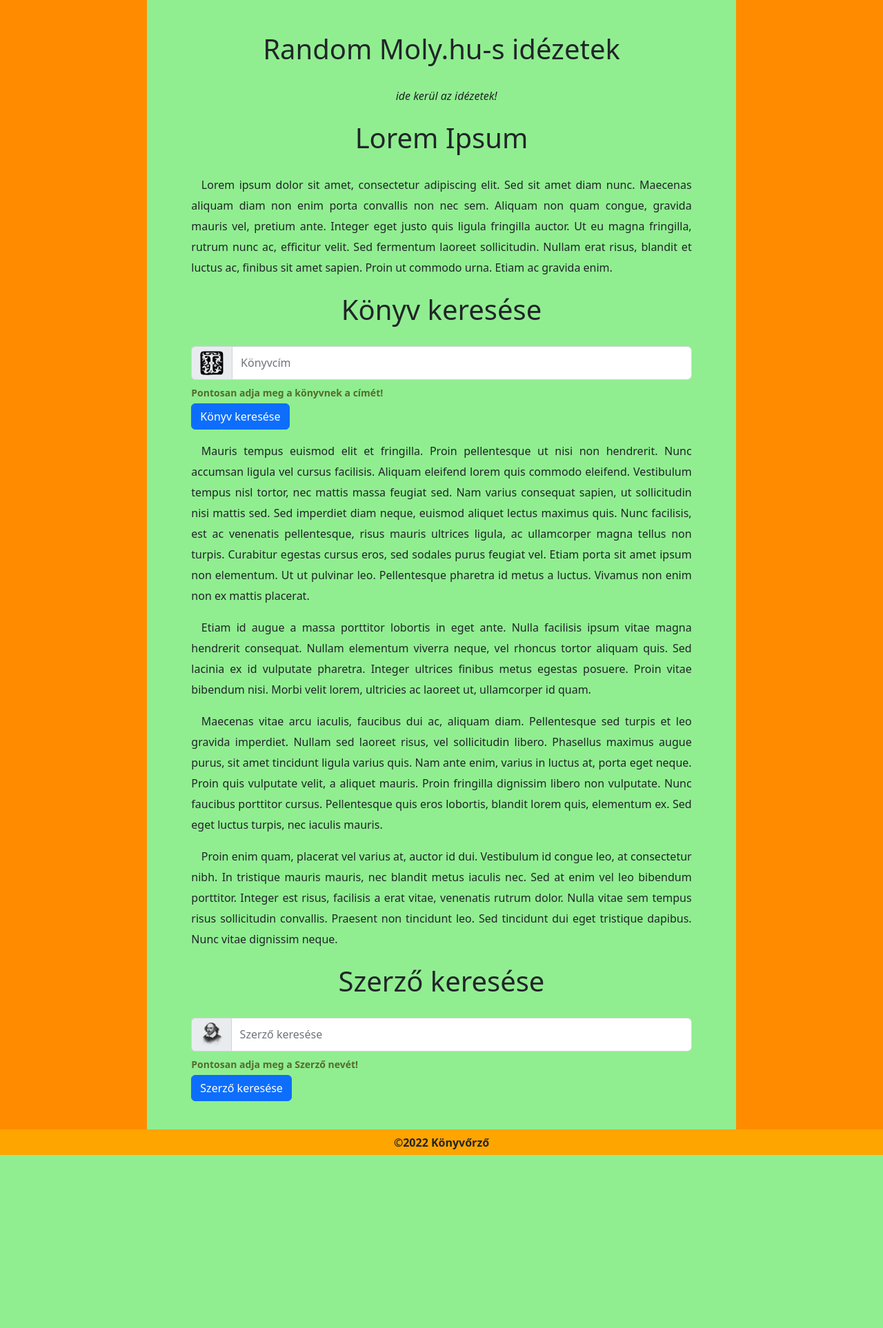
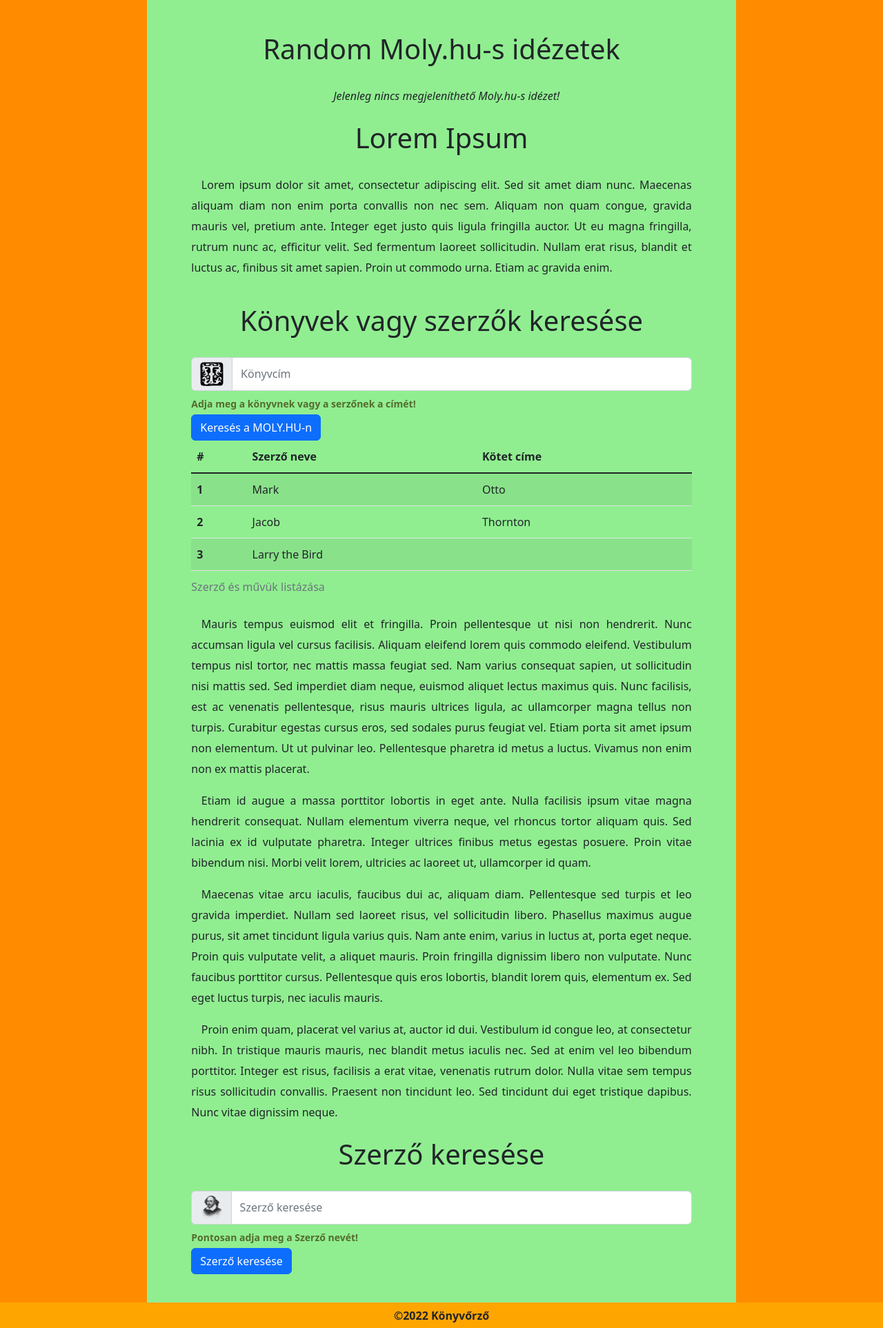
Before and after one commit to NagypalMarton/Konyvorzo, a PHP site: page / in a window 1280 px wide. Shown: the part 56-1982 px from the top of the page at 69% size. Before the commit the page ends 1731 px from the top, so only its background shows below. Run offline with PHP 8.4, Linux system fonts and the light colour scheme.

Commit message:
newBegin v0.1.8

```diff
--- a/index.html
+++ b/index.html
@@ -12,9 +12,6 @@
 </head>
 <header>
     <!--Itt lett volna a fejléc!-->
-</header>
-
-<body>
     <nav class="navbar navbar-expand-lg sticky-top">
         <!--Fejléc-->
         <div class="container-fluid">
@@ -59,6 +56,9 @@
             </div>
         </div>
     </nav>
+</header>
+
+<body>
     <div class="container-fluid">
         <div class="row">
             <div class="col-sm-2">
@@ -66,7 +66,7 @@
             </div>
             <div class="col-sm-8">
                 <h1>Random Moly.hu-s idézetek</h1>
-                <p id="idezet"><I>ide kerül az idézetek!</I></p>
+                <p id="idezet">Jelenleg nincs megjeleníthető Moly.hu-s idézet!</p>
                 <h1>Lorem Ipsum</h1>
                 <p>Lorem ipsum dolor sit amet, consectetur adipiscing elit. Sed sit amet diam nunc. Maecenas aliquam
                     diam
@@ -76,8 +76,8 @@
                     fermentum laoreet sollicitudin. Nullam erat risus, blandit et luctus ac, finibus sit amet sapien.
                     Proin
                     ut commodo urna. Etiam ac gravida enim.</p>
-                <div id="konyvKereso">
-                    <h1>Könyv keresése</h1>
+                <div id="konyvKereso" class="table-responsive">
+                    <h1>Könyvek vagy szerzők keresése</h1>
                     <p>
                     <form>
                         <div class="mb-6">
@@ -87,10 +87,37 @@
                                 <input type="text" class="form-control" placeholder="Könyvcím" aria-label="Konyvcim"
                                     aria-describedby="addon-wrapping">
                             </div>
-                            <div id="emailHelp" class="form-text">Pontosan adja meg a könyvnek a címét!</div>
+                            <div id="emailHelp" class="form-text">Adja meg a könyvnek vagy a serzőnek a címét!</div>
                         </div>
-                        <button type="submit" class="btn btn-primary">Könyv keresése</button>
+                        <button type="submit" class="btn btn-primary" onclick="konyvSzerzoKeres(this)">Keresés a
+                            MOLY.HU-n</button>
                     </form>
+                    <table class="table table-striped table-hover">
+                        <caption>Szerző és művük listázása</caption>
+                        <thead>
+                            <tr>
+                                <th scope="col">#</th>
+                                <th scope="col">Szerző neve</th>
+                                <th scope="col">Kötet címe</th>
+                            </tr>
+                        </thead>
+                        <tbody class="table-group-divider">
+                            <tr>
+                                <th scope="row">1</th>
+                                <td>Mark</td>
+                                <td>Otto</td>
+                            </tr>
+                            <tr>
+                                <th scope="row">2</th>
+                                <td>Jacob</td>
+                                <td>Thornton</td>
+                            </tr>
+                            <tr>
+                                <th scope="row">3</th>
+                                <td colspan="2">Larry the Bird</td>
+                            </tr>
+                        </tbody>
+                    </table>
                     </p>
                 </div>
 
@@ -135,14 +162,16 @@
                     <form>
                         <div class="mb-6">
                             <div class="input-group flex-nowrap">
-                                <span class="input-group-text" id="addon-wrapping"><img src="/img/william-shakespeare-7313917_1280.png"
-                                        alt="T monogram" class="rounded" height="35"></span>
-                                <input type="text" class="form-control" placeholder="Szerző keresése" aria-label="szerzoKeres"
-                                    aria-describedby="addon-wrapping">
+                                <span class="input-group-text" id="addon-wrapping"><img
+                                        src="/img/william-shakespeare-7313917_1280.png" alt="T monogram" class="rounded"
+                                        height="35"></span>
+                                <input type="text" class="form-control" placeholder="Szerző keresése"
+                                    aria-label="szerzoKeres" aria-describedby="addon-wrapping">
                             </div>
                             <div id="emailHelp" class="form-text">Pontosan adja meg a Szerző nevét!</div>
                         </div>
-                        <button type="submit" class="btn btn-primary">Szerző keresése</button>
+                        <button type="submit" class="btn btn-primary" onclick="szerzoKeres(this)">Szerző
+                            keresése</button>
                     </form>
                     </p>
                 </div>
--- a/js/main.js
+++ b/js/main.js
@@ -1,4 +1,53 @@
+function getData() {
+    let randomID
+    try {
+        randomID = Math.floor(Math.random() * 999999)
+    } catch (error) {
+        randomID = Math.floor(Math.random() * 4)
+    }
+    let fetchInit = {
+        method: "GET",
+        headers: new Headers(),
+        mode: "cors",
+        cache: "default"
+    };
+    fetch(`https://moly.hu/api/book_citations/${randomID}.json?key=4f7679f7ec5f95a5c7f08da35c79df1b`, fetchInit).then(
+        data => data.json(),
+        err => {
+            alert(err)
+            console.log(randomID)
+        }
+    ).then(
+        idezet => {
+            let idezetHelye = document.querySelector('#idezet')
+            let idezetKiv = idezet["citations"][Math.floor(Math.random() * idezet["citations"].length)]//Randomszám generátoros
+            idezetHelye.innerHTML = idezetKiv["citation"] + `\r\n`
+            let idezetURL = document.createElement("a")
+            idezetURL.href = idezetKiv["url"]
+            idezetURL.innerHTML = "Forrás: Moly.hu"
+            idezetHelye.appendChild(idezetURL)
+        }
+    )
+}
+getData()
+let kivGomb
 function searchBtn(schBtn) {
-    let searchText=schBtn.parentElement.firstElementChild.value
+    let searchText = schBtn.parentElement.firstElementChild.value
     alert(`Ez egy kereső mező lesz! Beírt szöveg: ${searchText}`)
+    kivGomb=schBtn
+    // console.log(kivGomb)
 }
+
+function konyvSzerzoKeres(konyvKeresBtn) {
+    // console.log(konyvKeresBtn)
+    alert('Könyvet vagy Szerzőt fogok keresni!')
+    kivGomb=konyvKeresBtn
+    //console.log(kivGomb)
+}
+
+function szerzoKeres(szerzoKeresBtn) {
+    // console.log(szerzoKeresBtn)
+    alert('Szerzőt fogok keresni!')
+    kivGomb=szerzoKeresBtn
+    // console.log(kivGomb)
+}
--- a/style/style.css
+++ b/style/style.css
@@ -35,6 +35,7 @@ p {
 
 #idezet {
     text-align: center;
+    font-style: italic;
 }
 
 #idezet:hover {
@@ -43,8 +44,13 @@ p {
     padding: 1%;
     background-color: white;
     color: orangered;
+    font-weight: 600;
 }
 #emailHelp{
     font-weight: bold;
     color: darkolivegreen;
 }
+nav form[class="btn btn-outline-success"]:hover{
+    font-weight: 600;
+    color:pink;
+}
```
